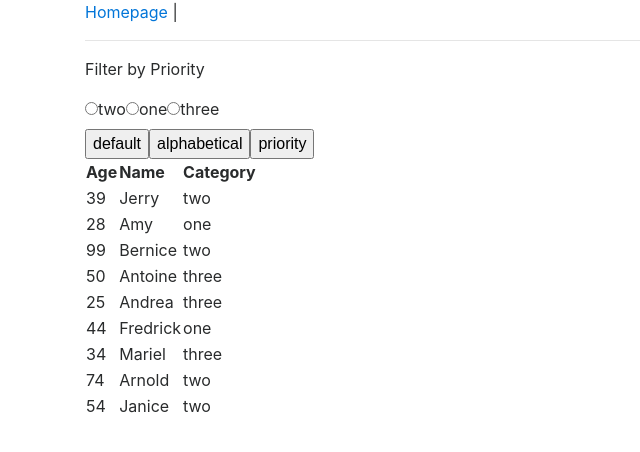
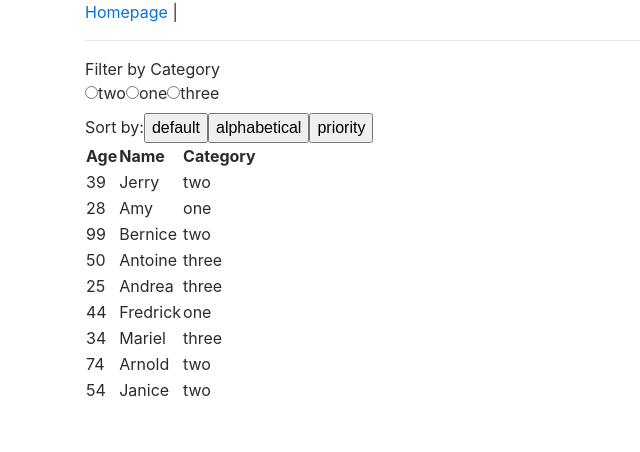
Before and after one commit to j-cornelio/Users, a React (Create React App) app: page / in a window 1280 px wide. Shown: the top 452 px of the page, without its empty margins (0-640 px from the left). Built offline with nearby package versions, Linux system fonts and the light colour scheme.

Commit message:
filtering done

```diff
--- /dev/null
+++ b/src/components/Users/SortOptions.js
@@ -0,0 +1,12 @@
+import React from 'react';
+
+const SortOptions = ({ alpha, defaultFunc, priority }) => (
+	<div>
+		<span>Sort by:</span>
+		<button onClick={defaultFunc}>default</button>
+		<button onClick={alpha}>alphabetical</button>
+		<button onClick={priority}>priority</button>
+	</div>
+);
+
+export default SortOptions;
--- a/src/components/Users/Table.js
+++ b/src/components/Users/Table.js
@@ -1,4 +1,4 @@
-import React      		from 'react';
+import React from 'react';
 
 const TableHeader = () => (
     <thead>
--- a/src/components/Users/UsersTable.js
+++ b/src/components/Users/UsersTable.js
@@ -1,6 +1,7 @@
 import React, { Component } from 'react';
 //import users from '../../json/users';
-import Table from './Table';
+import Table 			from './Table';
+import SortOptions 		from './SortOptions';
 
 
 const USERS = {
@@ -62,32 +63,17 @@ const USERS = {
   ]
 };
 
-const SortOptions = ({ alpha, defaultFunc, priority }) => (
-	<div>
-		<button onClick={defaultFunc}>default</button>
-		<button onClick={alpha}>alphabetical</button>
-		<button onClick={priority}>priority</button>
-	</div>
-)
+const FilterOptions = ({ priority, handleFilter }) => {
+	const filter = (e) => handleFilter(e.target.value);
 
-
-		 // <input type="radio" id="contactChoice1"
-		 //     name="contact" value="email" />
-		 //    <label for="contactChoice1">Email</label>
-
-const FilterOptions = ({ users, handleFilter }) => {
-	console.log('form: ', users);
-	const unique =  users.map(el => el.category)
-						 .filter((el, idx, array) => array.indexOf(el) === idx)
-	console.log(unique)
 	return (
 		<div>
-			<p>Filter by Priority</p>
+			<div>Filter by Category</div>
 			<form>
 				{
-					 unique.map( elem => (
+					 priority.map( elem => (
 					 	<span key={elem}>
-					 		<input type="radio" id="contactChoice1" name="priority" value={elem} />
+					 		<input type="radio" id="contactChoice1" onClick={filter} name="priority" value={elem} />
 						    <label>{elem}</label>
 					    </span>
 					 ))
@@ -101,12 +87,20 @@ class UsersTable extends Component {
 	constructor(props){
 		super(props);
 		this.state = {
-			users: USERS.data
+			users: USERS.data,
+			priority: []
 		}
   		this.alpha 			= this.alpha.bind(this);
   		this.priority 		= this.priority.bind(this);
   		this.default 		= this.default.bind(this);
   		this.handleFilter 	= this.handleFilter.bind(this);
+	}
+
+	componentDidMount(){
+		const priority =  USERS.data.map(el => el.category)
+						 .filter((el, idx, array) => array.indexOf(el) === idx)
+
+		this.setState((prevState) => ({ priority }));
 	}
 
 	default(){
@@ -127,16 +121,18 @@ class UsersTable extends Component {
 		this.setState((prevState) => ({users: sorted}));
 	}
 
-	handleFilter(){
-		console.log('filter')
+	handleFilter(val){
+		const filtered = USERS.data.filter( user => user.category.includes(val) );
+
+		this.setState((prevState) => ({users: filtered}))
 	}
 
 	render() {
-		const { users } = this.state;
+		const { users, priority } = this.state;
 
 		return (
 			<div>
-				<FilterOptions users={users} />
+				<FilterOptions priority={priority} handleFilter={this.handleFilter} />
 				<SortOptions alpha={this.alpha} defaultFunc={this.default} priority={this.priority} />
 				<Table users={users} />
 			</div>
```
Also changed, not shown: src/components/Users/SortOptions - Copy (2).js (added, +12 -0 lines), src/components/Users/SortOptions - Copy.js (added, +12 -0 lines).
